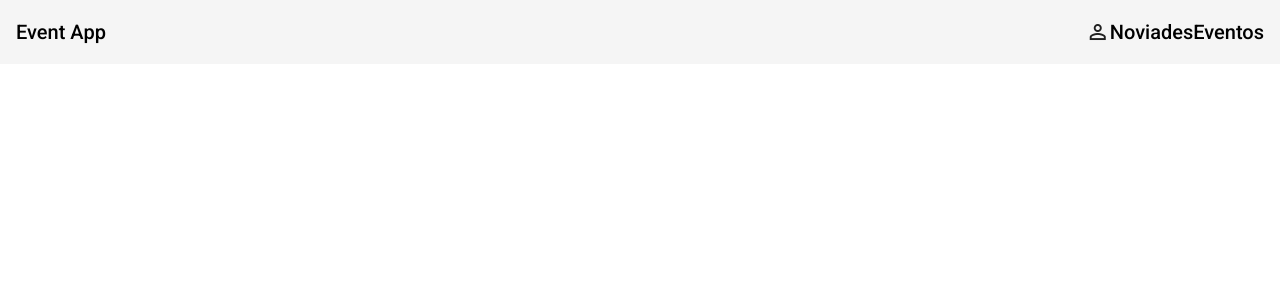
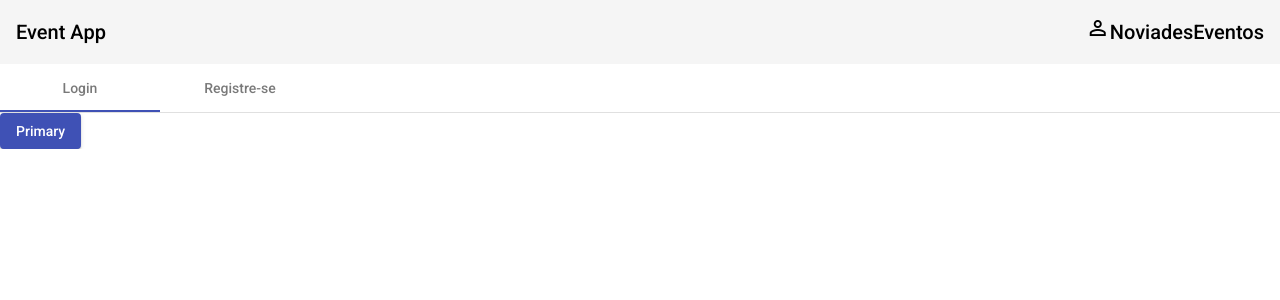
Before and after one commit to mateusgms/event-app, an Angular app in the folder frontend/: page /login in a window 1280 px wide. Before the commit this address led to /. Shown: the top 300 px of the page. Built offline with nearby package versions, Linux system fonts and the light colour scheme.

Commit message:
User components update

```diff
--- a/frontend/src/app/app-routing.module.ts
+++ b/frontend/src/app/app-routing.module.ts
@@ -3,6 +3,7 @@ import { Routes, RouterModule } from '@angular/router';
 import { HomeComponent } from './components/home/home.component';
 import { BlogComponent } from './components/blog/blog.component';
 import { EventComponent } from './components/event/event.component';
+import { LogInComponent } from './components/log-in/log-in.component';
 
 const routes: Routes = [
   {
@@ -16,6 +17,10 @@ const routes: Routes = [
   {
     path: 'event',
     component: EventComponent
+  },
+  {
+    path:'login',
+    component: LogInComponent
   }
 ];
 
--- a/frontend/src/app/components/log-in/log-in.component.html
+++ b/frontend/src/app/components/log-in/log-in.component.html
@@ -1,3 +1,12 @@
-<p>
-  log-in works!
-</p>
+<mat-tab-group animationDuration="150ms">
+
+    <mat-tab label="Login">
+        <form action="" method="get">
+            <button mat-raised-button color="primary">Primary</button>
+        </form>
+    </mat-tab>
+
+    <mat-tab label="Registre-se"> Content 2 </mat-tab>
+
+
+</mat-tab-group>
--- a/frontend/src/app/components/log-in/log-in.component.ts
+++ b/frontend/src/app/components/log-in/log-in.component.ts
@@ -1,15 +1,21 @@
-import { Component, OnInit } from '@angular/core';
+import { Component } from '@angular/core';
+import { FormControl, Validators} from '@angular/forms';
 
 @Component({
   selector: 'app-log-in',
   templateUrl: './log-in.component.html',
   styleUrls: ['./log-in.component.css']
 })
-export class LogInComponent implements OnInit {
 
-  constructor() { }
+export class LogInComponent {
+  hide = true;
+  email = new FormControl('', [Validators.required, Validators.email]);
 
-  ngOnInit(): void {
+  getErrorMessage() {
+    if (this.email.hasError('required')) {
+      return 'You must enter a value';
+    }
+
+    return this.email.hasError('email') ? 'Not a valid email' : '';
   }
-
 }
--- a/frontend/src/app/components/top-bar/top-bar.component.html
+++ b/frontend/src/app/components/top-bar/top-bar.component.html
@@ -1,13 +1,20 @@
 <mat-toolbar>
+
   <a [routerLink]="['/']">
     <h1>Event App</h1>
   </a>
   <span class="example-spacer"></span>
-  <mat-icon>perm_identity</mat-icon>
+
+  <a [routerLink]="['/login']">
+    <mat-icon>perm_identity</mat-icon>
+  </a>
+
   <a [routerLink]="['/blog']">
     <h1>Noviades</h1>
   </a>
+
   <a [routerLink]="['/event']">
     <h1>Eventos</h1>
   </a>
+
 </mat-toolbar>
```
Also changed, not shown: frontend/src/app/app.module.ts (+16 -2 lines).
